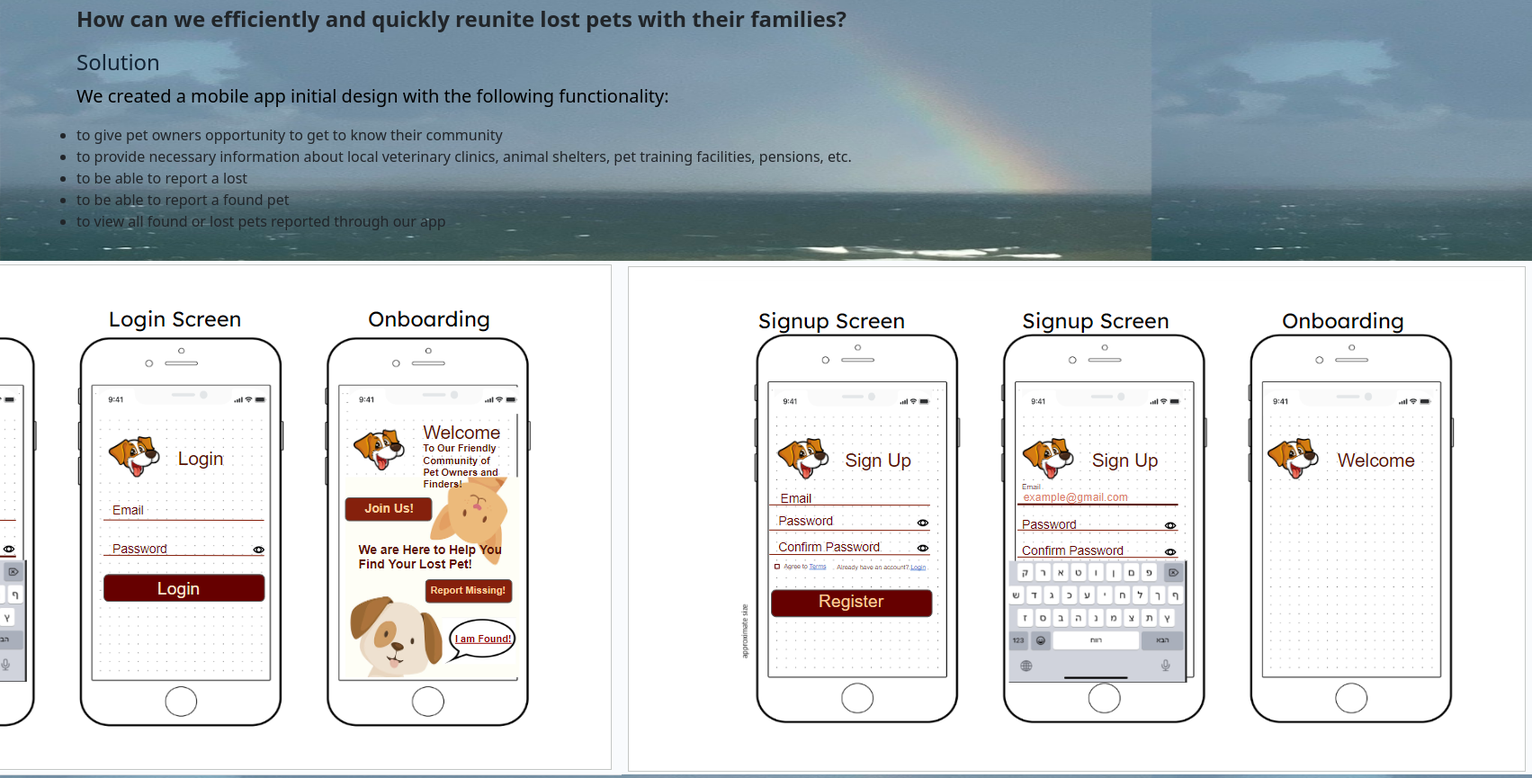
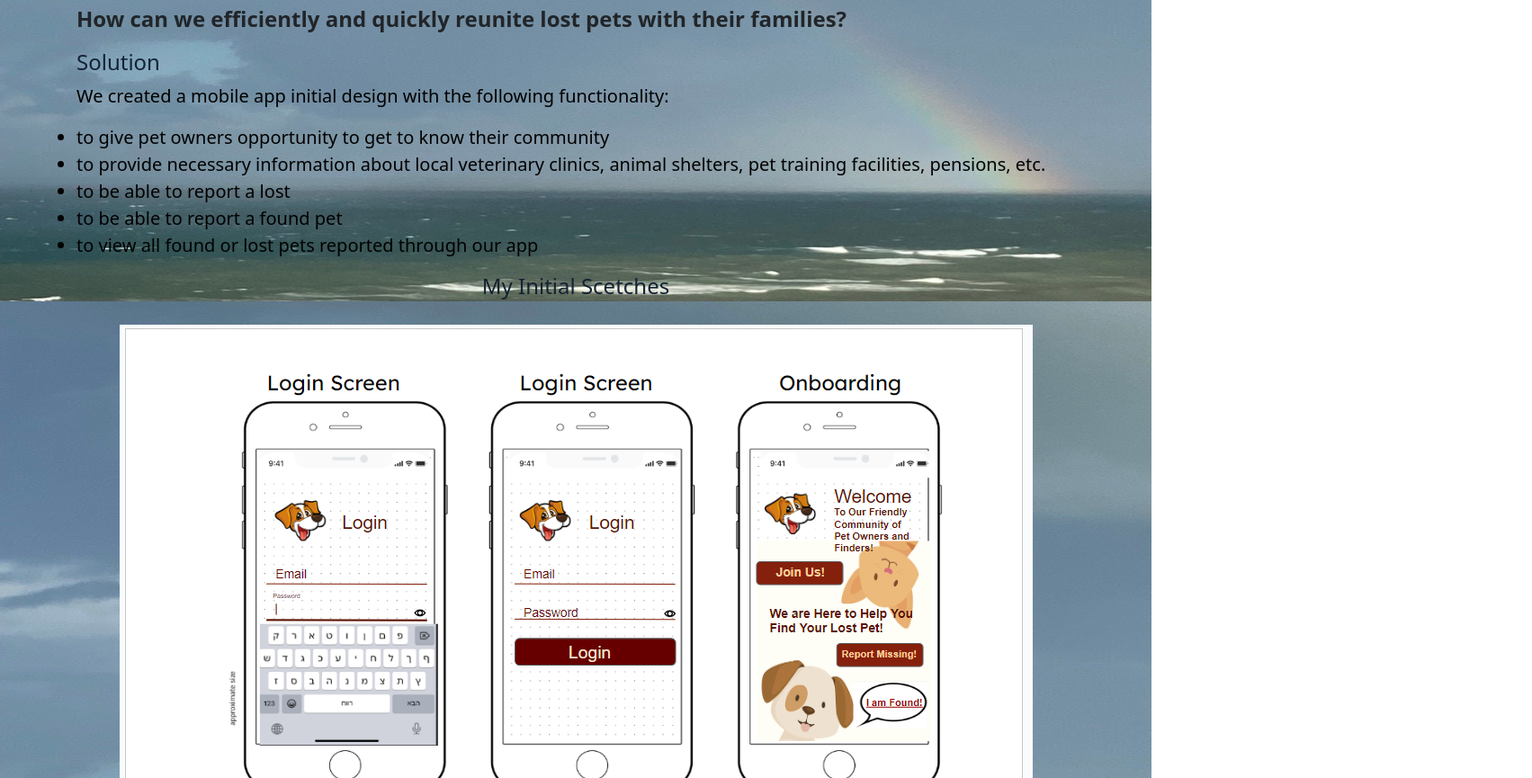
Before and after one commit to abeigel/Portfolio, a plain HTML site: page furfinder.html in a window 1280 px wide. Shown: the part 465-1330 px from the top of the page at 90% size, 1703 px wide, since content can reach past the window. Drawn offline with Linux system fonts and the light colour scheme.

Commit message:
more styling changes

```diff
--- a/furfinder.html
+++ b/furfinder.html
@@ -53,6 +53,7 @@
                 <h4>Solution</h4>
                 <p>
                     We created a mobile app initial design with the following functionality:
+                </p>
                 <ul>
                     <li>to give pet owners opportunity to get to know their community</li>
                     <li>to provide necessary information about local veterinary clinics, animal shelters, pet training facilities, pensions, etc.</li>
@@ -60,15 +61,12 @@
                     <li>to be able to report a found pet</li>
                     <li>to view all found or lost pets reported through our app</li>
                 </ul>
-                </p>
-                <div class="d-flex align-items-center justify-content-center">
+                <div style="text-align:center;">
                     <h4>My Initial Scetches</h4>
-                    <img src="Content/images/FurFinder/homepage.png" />
-                    <img src="Content/images/FurFinder/signup1.png" />
-                </div>
-                <div class="d-flex align-items-center justify-content-center">
+                    <img style="padding:20px;" src="Content/images/FurFinder/homepage.png" />
+                    <img style="padding:20px;" src="Content/images/FurFinder/signup1.png" />
                     <h4>Final Team Design: Homepage</h4>
-                    <img class="p-2 m-2 bg-info text-white shadow rounded-2" src="Content/images/FurFinder/FurFinder_Homepage.png" />
+                    <img style="padding:20px;" src="Content/images/FurFinder/FurFinder_Homepage.png" />
                 </div>
             </section>
 
--- a/styles.css
+++ b/styles.css
@@ -3,7 +3,7 @@ body {
     background-size: 100% 100vh;
 }
 
-p {
+p, ul {
     font-size:20px;
     color: black;
 }
```
Lines whose indentation alone changed are shown as unchanged.
